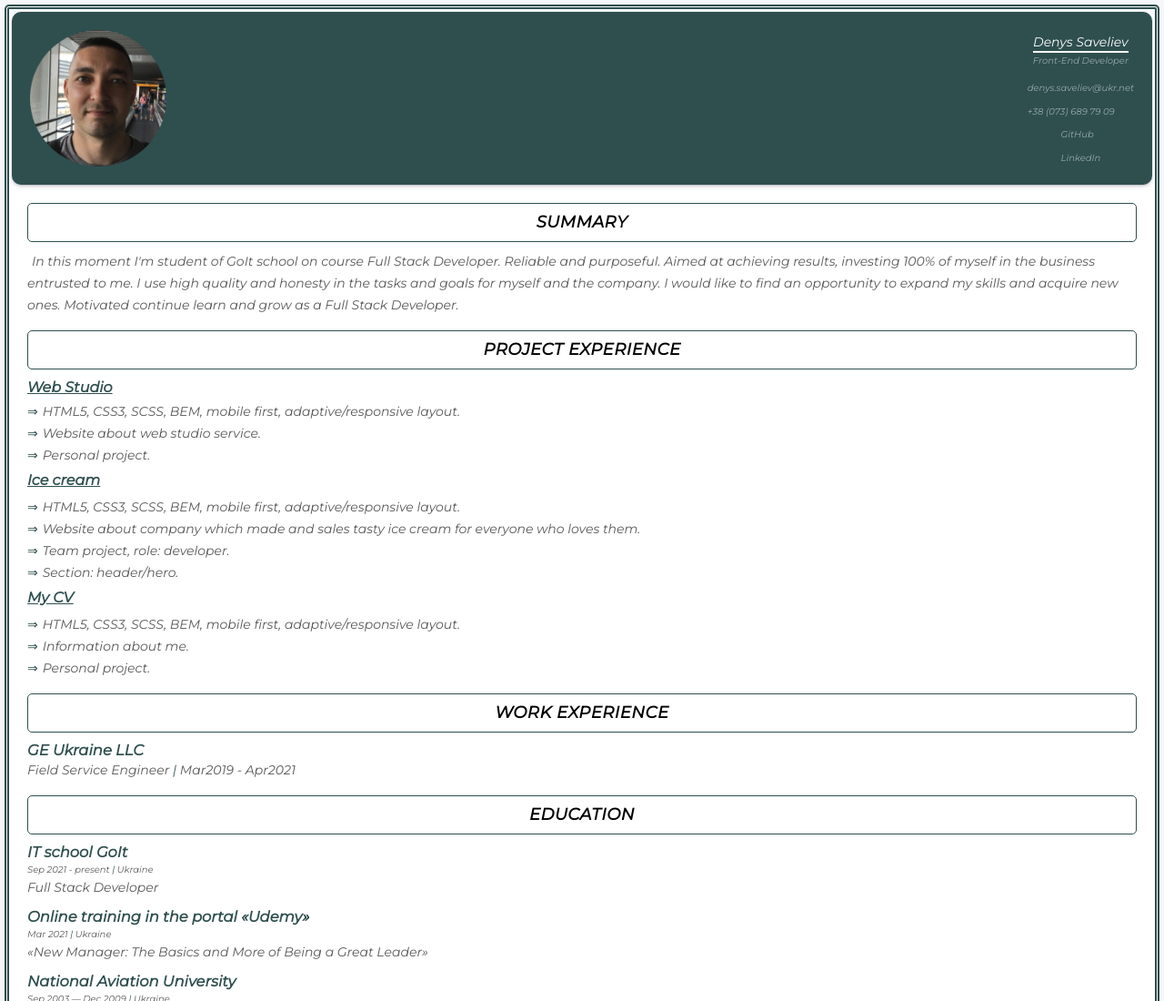
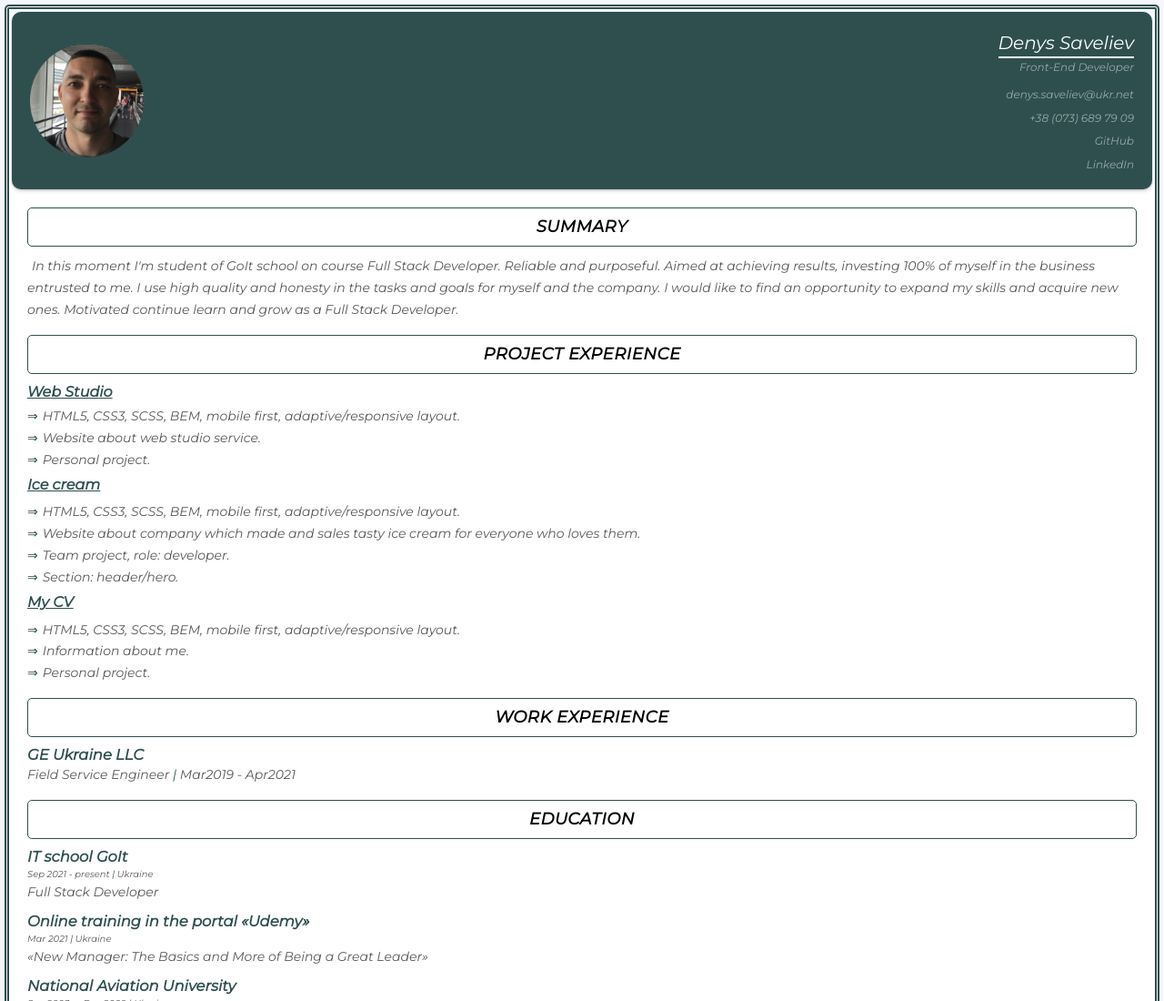
Before and after one commit to Denys-Saveliev/My-CV, a plain HTML site: page index.html in a window 1280 px wide. Shown: the top 1100 px of the page at 91% size. Drawn offline with nearby package versions, Linux system fonts and the light colour scheme.

Commit message:
changing header styles

```diff
--- a/css/styles.css
+++ b/css/styles.css
@@ -80,20 +80,19 @@ img {
 }
 
 .about__image {
-   width: 150px;
-   border-radius: 5px;
+   width: 125px;
 }
 
 .box {
    display: flex;
    flex-direction: column;
-   align-items: center;
+   align-items: flex-end;
 }
 
 .wrapper-name__title {
    margin-bottom: 3px;
    font-weight: 500;
-   font-size: var(--primary-font-size);
+   font-size: 20px;
    line-height: 1.45;
    border-bottom: 2px solid var(--secondary-text-color);
    color: var(--secondary-text-color);
@@ -101,7 +100,7 @@ img {
 
 .wrapper-name__text {
    margin-bottom: 15px;
-   font-size: 10px;
+   font-size: 12px;
    line-height: 1.19;
    opacity: .5;
    color: var(--secondary-text-color);
@@ -114,6 +113,7 @@ img {
 }
 
 .contacts-list__item, .social-list__item {
+   text-align: right;
    line-height: 1.11;
 }
 
@@ -123,7 +123,7 @@ img {
 
 .contacts-list__link, .social-list__link {
    text-decoration: none;
-   font-size: 10px;
+   font-size: 12px;
    opacity: .5;
    color: var(--secondary-text-color);
 }
```
